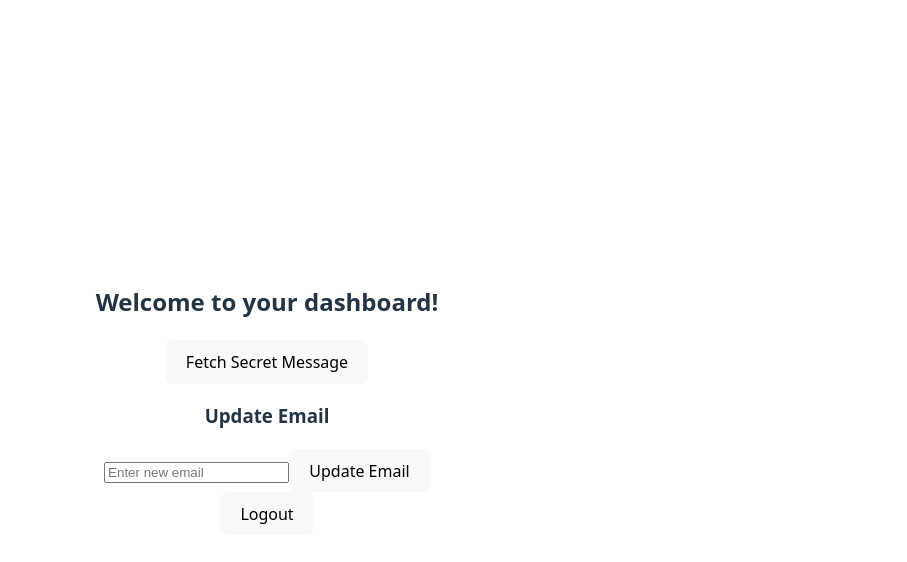
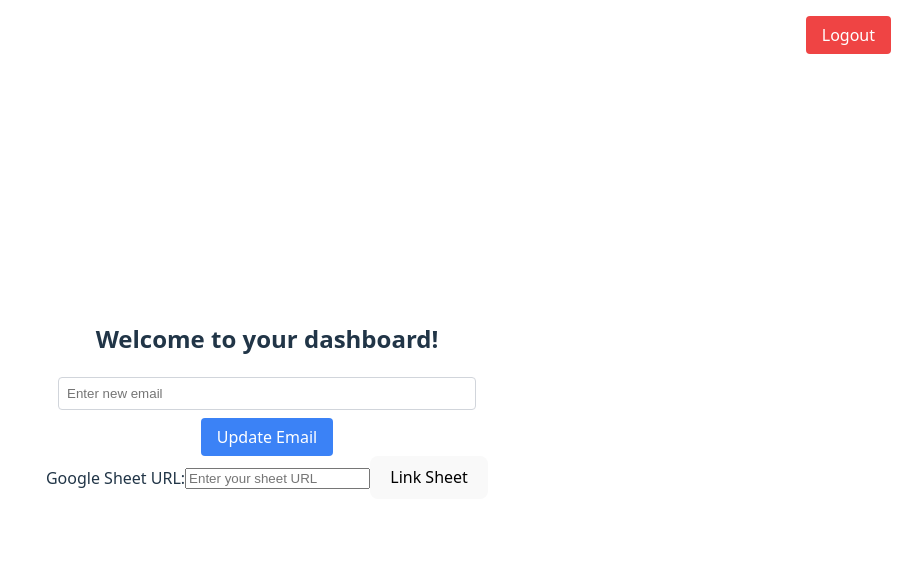
Before and after one commit to chuck21619/MTGFrontend, a React (Vite) app: page /dashboard in a window 1280 px wide. Shown: the top 562 px of the page, without its empty margins (373-1280 px from the left). Built offline with nearby package versions, Linux system fonts and the light colour scheme; sample sign-in values are in the browser's storage.

Commit message:
add google sheet link to ui

```diff
--- /dev/null
+++ b/src/pages/Dashboard.css
@@ -0,0 +1,44 @@
+.dashboard-container {
+  position: relative;
+  padding: 2rem;
+  max-width: 800px;
+  /* remove margin: 0 auto; to left-align the container */
+}
+
+.logout-button {
+  position: absolute;
+  top: 1rem;
+  right: 1rem;
+  background-color: #ef4444;
+  color: white;
+  padding: 0.5rem 1rem;
+  border-radius: 4px;
+  border: none;
+  cursor: pointer;
+}
+
+.logout-button:hover {
+  background-color: #dc2626;
+}
+
+.dashboard-input {
+  border: 1px solid #d1d5db;
+  padding: 0.5rem;
+  border-radius: 4px;
+  width: 100%;
+  margin-bottom: 0.5rem;
+  max-width: 400px;
+}
+
+.update-button {
+  background-color: #3b82f6;
+  color: white;
+  padding: 0.5rem 1rem;
+  border-radius: 4px;
+  border: none;
+  cursor: pointer;
+}
+
+.update-button:hover {
+  background-color: #2563eb;
+}
--- a/src/pages/Dashboard.jsx
+++ b/src/pages/Dashboard.jsx
@@ -1,12 +1,14 @@
 import { useNavigate } from "react-router-dom";
 import { useState } from "react";
 import { jwtDecode } from "jwt-decode";
+import "./Dashboard.css";
 
 const BACKEND_URL = import.meta.env.VITE_BACKEND_URL;
 
 export default function Dashboard({ accessToken, setAccessToken }) {
   const navigate = useNavigate();
   const [newEmail, setNewEmail] = useState("");
+  const [sheetUrl, setSheetUrl] = useState("");
   const decoded = jwtDecode(accessToken || "");
   const username = decoded?.username || "Unknown";
 
@@ -36,6 +38,21 @@ export default function Dashboard({ accessToken, setAccessToken }) {
     const res = await authFetch(`${BACKEND_URL}/api/update-email`, {
       method: "POST",
       body: JSON.stringify({ new_email: newEmail }),
+    });
+
+    const data = await res.json();
+    alert(data.message || "No response message.");
+  };
+
+  const handleUpdateGoogleSheet = async () => {
+    if (!accessToken || !sheetUrl.trim()) {
+      alert("Please log in and enter a valid link.");
+      return;
+    }
+
+    const res = await authFetch(`${BACKEND_URL}/api/update-google-sheet`, {
+      method: "POST",
+      body: JSON.stringify({ new_google_sheet: sheetUrl }),
     });
 
     const data = await res.json();
@@ -73,22 +90,41 @@ export default function Dashboard({ accessToken, setAccessToken }) {
   }
 
   return (
+    <>
+      <button onClick={handleLogout} className="logout-button">
+        Logout
+      </button>
+
+      <div className="dashboard-container">
+        <h2>Welcome to your dashboard!</h2>
+
         <div>
-      <h2>Welcome to your dashboard!</h2>
-      <button onClick={() => console.log("Fetch secret message here")}>
-        Fetch Secret Message
-      </button>
-      <div>
-        <h3>Update Email</h3>
           <input
             type="email"
             value={newEmail}
             onChange={(e) => setNewEmail(e.target.value)}
             placeholder="Enter new email"
+            className="dashboard-input"
           />
-        <button onClick={handleUpdateEmail}>Update Email</button>
+          <br />
+          <button onClick={handleUpdateEmail} className="update-button">
+            Update Email
+          </button>
         </div>
-      <button onClick={handleLogout}>Logout</button>
+        <div>
+          <label htmlFor="sheet-url">Google Sheet URL:</label>
+          <input
+            id="sheet-url"
+            type="text"
+            placeholder="Enter your sheet URL"
+            value={sheetUrl}
+            onChange={(e) => setSheetUrl(e.target.value)}
+          />
+          <button onClick={handleUpdateGoogleSheet}>Link Sheet</button>
         </div>
+
+      </div>
+    </>
   );
+
 }
```
Lines whose indentation alone changed are shown as unchanged.
